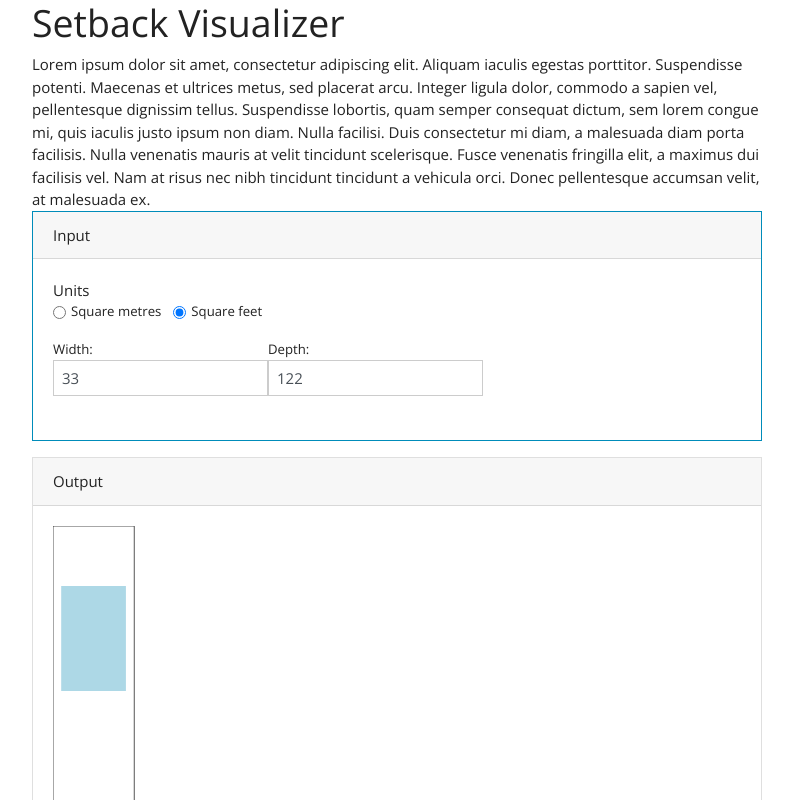
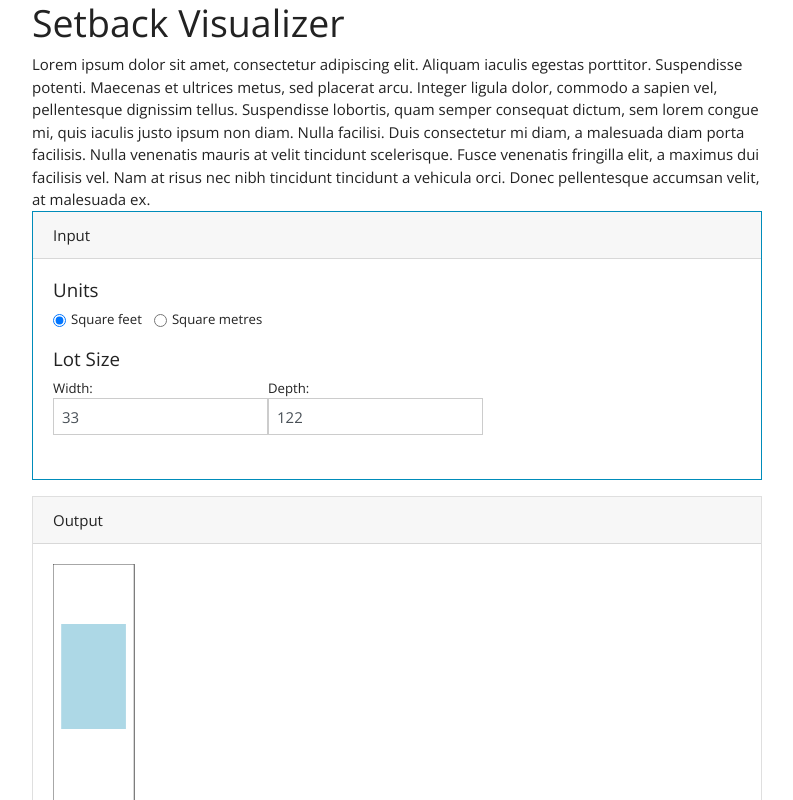
Before and after one commit to rgwood/NeighbourhoodVisualizer, an Angular app: page / in a window 1280 px wide. Shown: the top 800 px of the page, without its empty margins (53-846 px from the left). Built offline with nearby package versions, Linux system fonts and the light colour scheme.

Commit message:
formatting

```diff
--- a/src/app/app.component.html
+++ b/src/app/app.component.html
@@ -13,22 +13,23 @@
           <div class="card-header">Input</div>
           <div class="card-body">
             <div class="form-group">
-              <div>Units</div>
+              <h5>Units</h5>
+              <div class="form-check form-check-inline">
+                  <input class="form-check-input" type="radio" value='ft' formControlName="units" id="ftUnit">
+                  <label class="form-check-label" for="ftUnit">Square feet</label>
+                </div>
               <div class="form-check form-check-inline">
                 <input class="form-check-input" type="radio" value='m' formControlName="units" id="mUnit">
                 <label class="form-check-label" for="mUnit">Square metres</label>
               </div>
-              <div class="form-check form-check-inline">
-                <input class="form-check-input" type="radio" value='ft' formControlName="units" id="ftUnit">
-                <label class="form-check-label" for="ftUnit">Square feet</label>
-              </div>
             </div>
             <div class="form-group">
-              <label class="center-block">Width:
+                <h5>Lot Size</h5>
+              <label >Width:
                 <!-- The ngClass is-invalid thing is to map to a Bootstrap class... there's gotta be a better way! -->
                 <input [ngClass]="{'is-invalid': inputForm.controls['lotWidth'].invalid}" class="form-control" formControlName="lotWidth">
               </label>
-              <label class="center-block">Depth:
+              <label >Depth:
                 <input [ngClass]="{'is-invalid': inputForm.controls['lotDepth'].invalid}"  class="form-control" formControlName="lotDepth">
               </label>
             </div>
```
Also changed, not shown: src/app/app.component.ts (+13 -0 lines).
